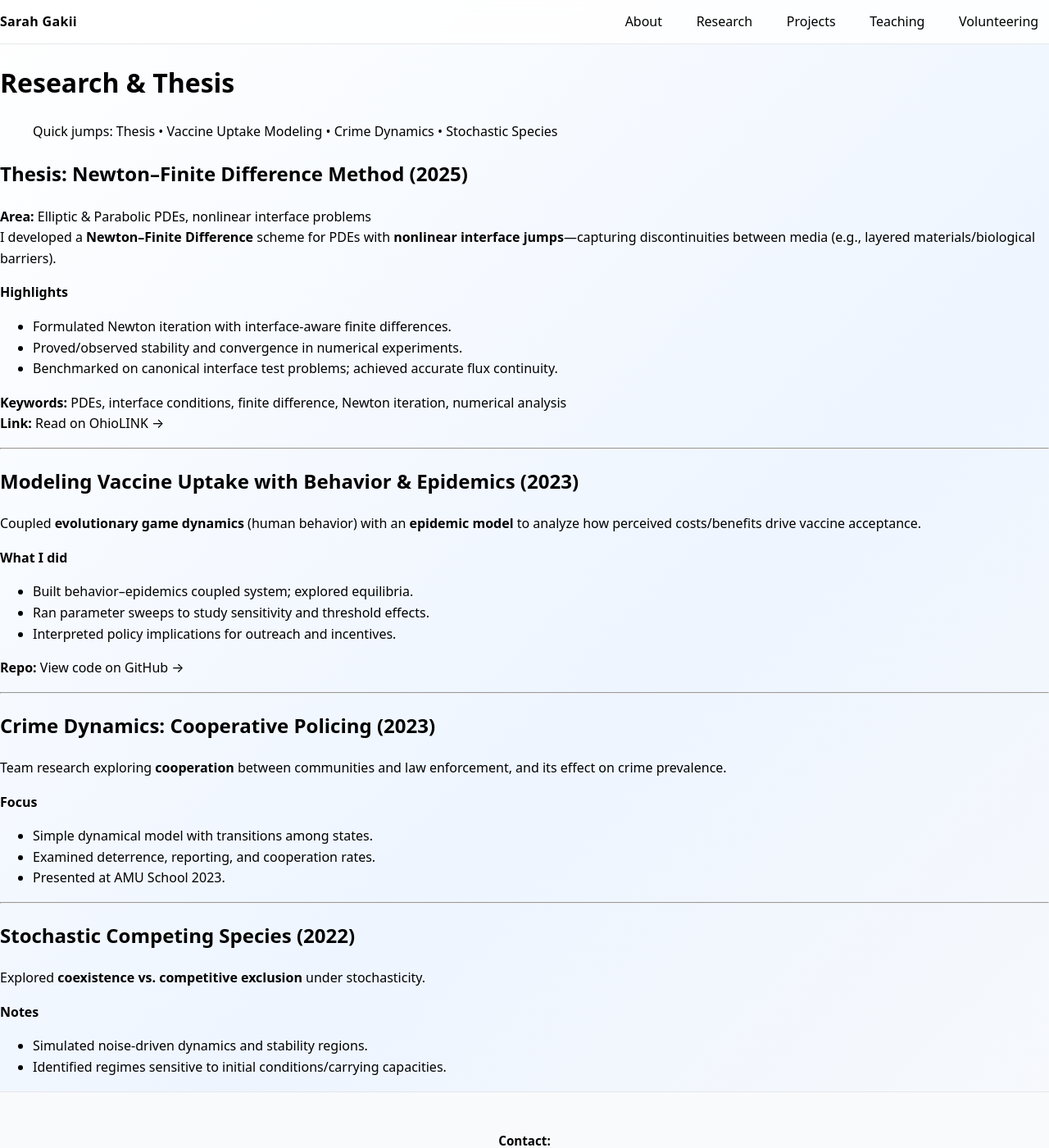
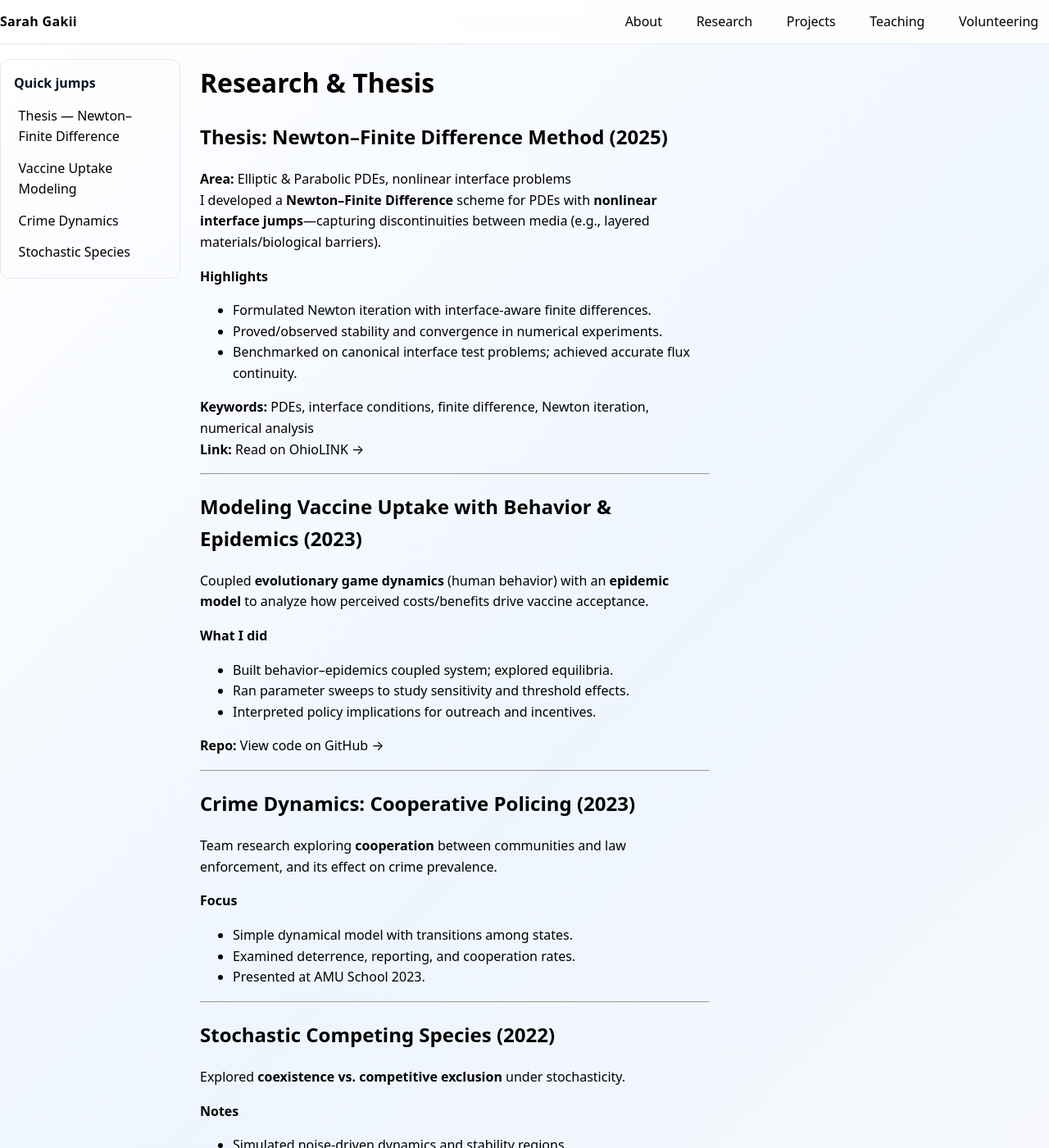
Before and after one commit to SARAH-GAKII/sarah-gakii.github.io, a Jekyll site: the page built from research.md, in a window 1280 px wide and 1400 px high. Shown: the whole window at 82% size. Built offline with Jekyll 4.4.1, drawn with Linux system fonts in a browser that asks for light colours.

Commit message:
Update research.md

```diff
--- a/research.md
+++ b/research.md
@@ -3,9 +3,20 @@ layout: default
 title: Research
 ---
 
+<div class="page-shell">
+  <!-- Left sticky quick jumps -->
+  <aside class="sidebar">
+    <h2>Quick jumps</h2>
+    <a href="#thesis-newton–finite-difference-method-2025">Thesis — Newton–Finite Difference</a>
+    <a href="#modeling-vaccine-uptake-with-behavior--epidemics-2023">Vaccine Uptake Modeling</a>
+    <a href="#crime-dynamics-cooperative-policing-2023">Crime Dynamics</a>
+    <a href="#stochastic-competing-species-2022">Stochastic Species</a>
+  </aside>
+
+  <!-- Main content -->
+  <div class="content" markdown="1">
+
 # Research & Thesis
-
-> Quick jumps: [Thesis](#thesis-newton–finite-difference-method-2025) • [Vaccine Uptake Modeling](#modeling-vaccine-uptake-with-behavior--epidemics-2023) • [Crime Dynamics](#crime-dynamics-cooperative-policing-2023) • [Stochastic Species](#stochastic-competing-species-2022)
 
 ## Thesis: Newton–Finite Difference Method (2025)
 **Area:** Elliptic & Parabolic PDEs, nonlinear interface problems
@@ -49,3 +60,6 @@ Explored **coexistence vs. competitive exclusion** under stochasticity.
 **Notes**
 - Simulated noise-driven dynamics and stability regions.
 - Identified regimes sensitive to initial conditions/carrying capacities.
+
+  </div>
+</div>
```
